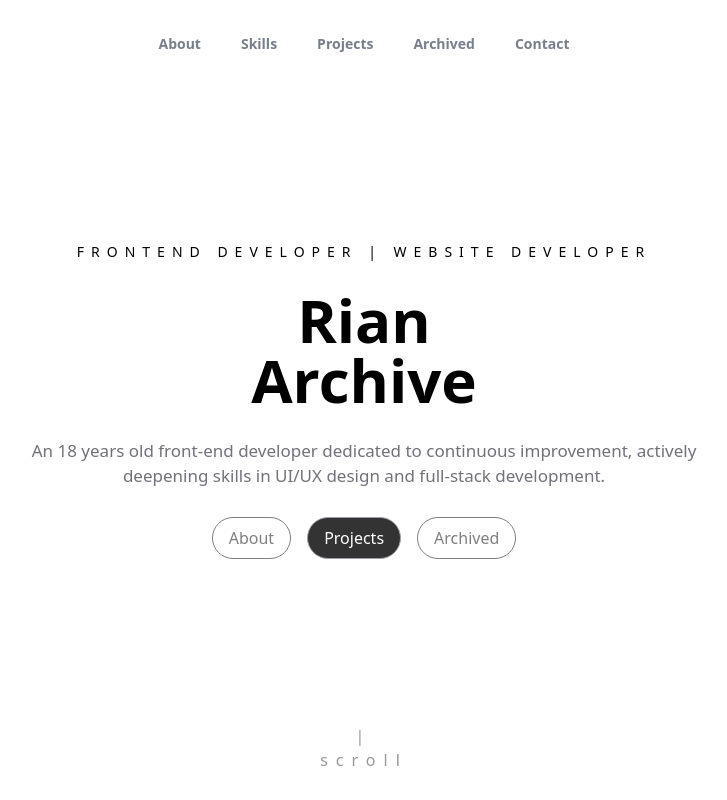
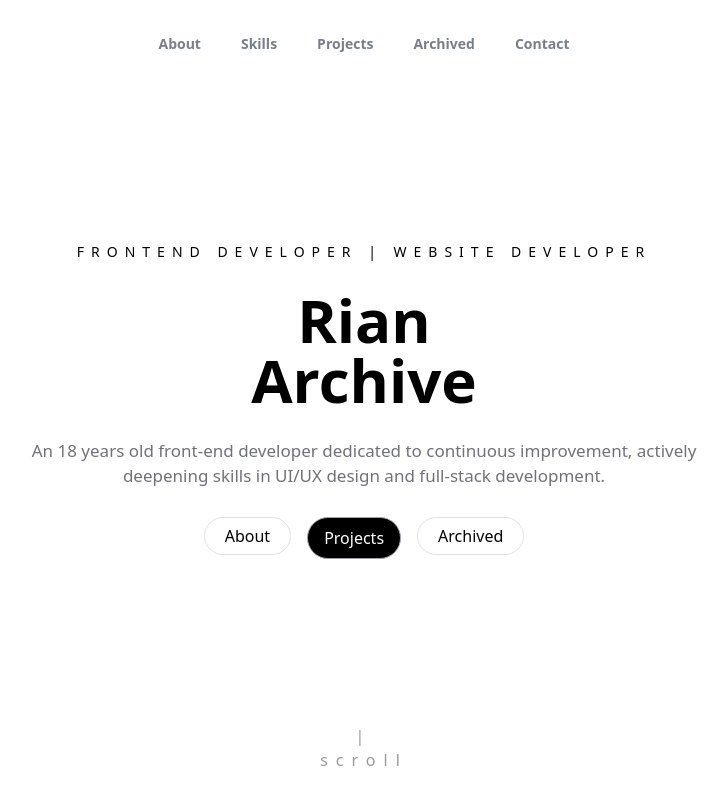
Before and after one commit to ryaand/portfolio, a Next.js app: page / in a window 1280 px wide. Shown: the top 800 px of the page, without its empty margins (276-1003 px from the left). Built offline with nearby package versions, Linux system fonts and the light colour scheme.

Commit message:
style: change button behavior

```diff
--- a/src/Components/HeroSection/index.js
+++ b/src/Components/HeroSection/index.js
@@ -3,11 +3,12 @@
 import LightDefaultButton from "../Utilities/LightDefaultButton"
 import DarkDefaultButton from "../Utilities/DarkDefaultButton"
 import { easeIn, easeInOut, easeOut, motion } from "motion/react"
+import LightDefaultButton2 from "../Utilities/LightDefaultButton2"
 
 const HeroSection = () => {
     return (
         <section
-            className="h-screen w-screen max-w-7xl justify-center items-center">
+            className="h-screen w-screen max-w-7xl">
             <motion.div
                 initial={{ scale: 0.5, opacity: 0, y: 0 }}
                 animate={{ scale: 1, opacity: 1 }}
@@ -23,9 +24,9 @@ const HeroSection = () => {
                     An 18 years old front-end developer dedicated to continuous improvement, actively deepening skills in UI/UX design and full-stack development.
                 </div>
                 <div className="flex gap-4">
-                    <a href="#about"><LightDefaultButton>About</LightDefaultButton></a>
+                    <a href="#about"><LightDefaultButton2>About</LightDefaultButton2></a>
                     <a href="#projects"><DarkDefaultButton>Projects</DarkDefaultButton></a>
-                    <a href="#archived"><LightDefaultButton>Archived</LightDefaultButton></a>
+                    <a href="#archived"><LightDefaultButton2>Archived</LightDefaultButton2></a>
                 </div>
                 <div className="absolute bottom-7 text-center opacity-40 font-extralight tracking-[0.5em]">
                     |<br></br>
--- a/src/Components/Utilities/DarkDefaultButton/index.js
+++ b/src/Components/Utilities/DarkDefaultButton/index.js
@@ -1,17 +1,10 @@
-"use client"
-
-import { motion } from "motion/react"
-
 const DarkDefaultButton = ({ children }) => {
     return (
-        <motion.div
-            initial={{ opacity: 1 }}
-            whileHover={{ opacity: 0.85 }}
-        >
-            <button className="bg-black/80 border border-zinc-400 rounded-full px-4 py-2 cursor-pointer text-white">
+        <div>
+            <button className="bg-black border border-zinc-400 rounded-full px-4 py-2 cursor-pointer text-white hover:bg-black/65 focus:bg-black/65">
             {children}
             </button>
-        </motion.div>
+        </div>
     )
 }
 
--- a/src/Components/Utilities/LightDefaultButton2/index.js
+++ b/src/Components/Utilities/LightDefaultButton2/index.js
@@ -3,7 +3,7 @@
 const LightDefaultButton2 = ({ children }) => {
     return (
         <div>
-            <button className="border border-zinc-400/30 rounded-full px-5 py-1.5 hover:bg-black/90 focus:bg-black/90 focus:text-white z-50 hover:text-white transition-all duration-300">
+            <button className="border border-zinc-400/30 rounded-full px-5 py-1.5 hover:bg-black/90 active:bg-black/90 active:text-white z-50 hover:text-white transition-all duration-300 cursor-pointer">
             {children}
             </button>
         </div>
```
